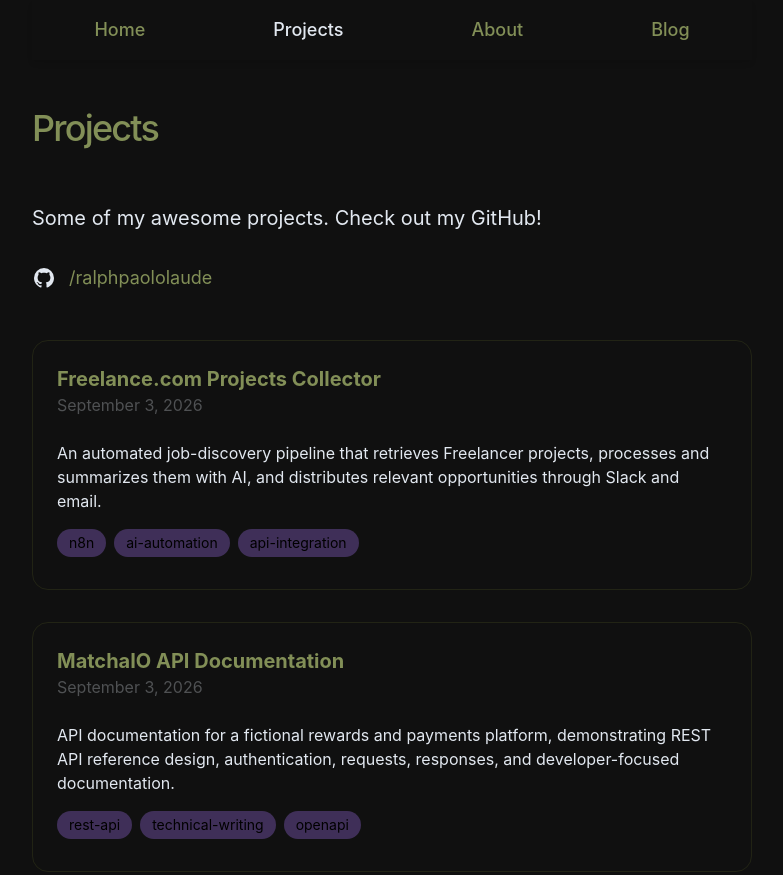
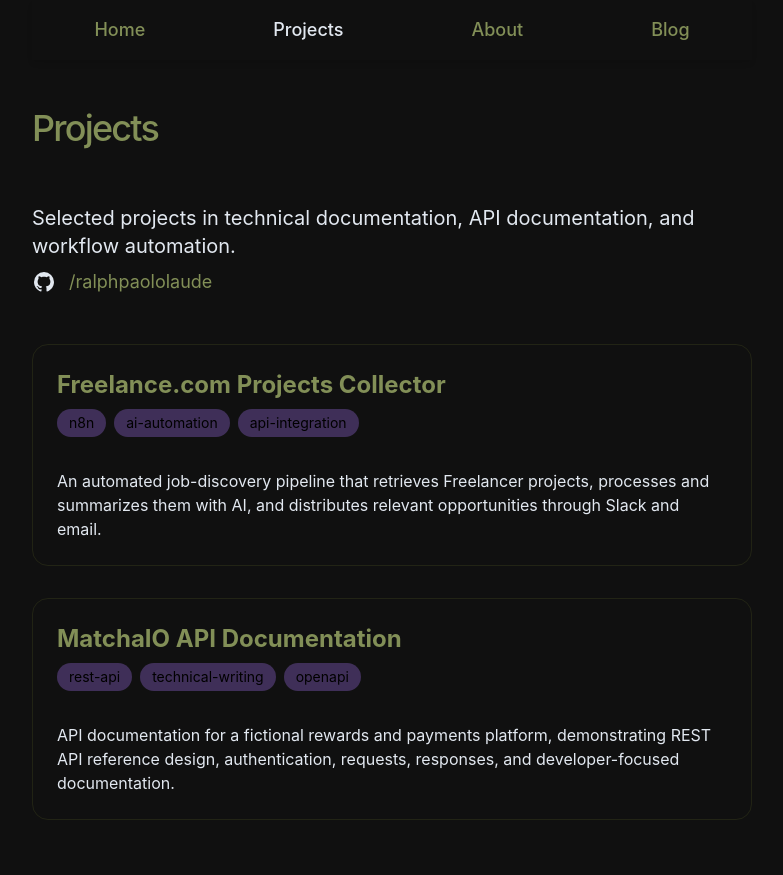
Before and after one commit to ralphpaololaude/portfolio, an Astro site: page /projects in a window 1280 px wide. Shown: the top 875 px of the page, without its empty margins (248-1031 px from the left). Built offline with nearby package versions, Linux system fonts and the light colour scheme; Astro itself is replaced by a stand-in of ours.

Commit message:
Updated layout.

```diff
--- a/src/components/BlogPreview.astro
+++ b/src/components/BlogPreview.astro
@@ -17,7 +17,7 @@
 const imageHeight = 400; // Set appropriate default height
 ---
 
-<article class="my-8 p-6 rounded-2xl border border-neutral/20 hover:shadow-lg hover:shadow-primary-800/40 transition-shadow duration-300">
+<article class="my-8 p-6 rounded-2xl border border-neutral/20">
   {
   image && (
     <a href={`/${dirName}/${post.id}`} class="block mb-4">
@@ -33,15 +33,20 @@
     </a>
   )}
   <header>
-    <h2 class="text-xl font-bold">
+    <h2 class="text-2xl font-bold">
       <a href={`/${dirName}/${post.id}`} class="font-serif text-primary-500 hover:text-white transition-all duration-200">
         {title}
       </a>
     </h2>
-    <div class="mb-6">
+  {tags && <PostTags tags={tags} />}
+  </header>
+  <p class="text-white mt-8">{description}</p>
+    {post.collection === 'blog' && (
+    <div class="mt-6">
       <PostDate date={date} />
     </div>
-  </header>
-  <p class="text-white my-4">{description}</p>
-  {tags && <PostTags tags={tags} />}
+    )}
+
+
+
 </article>
--- a/src/components/Prose.astro
+++ b/src/components/Prose.astro
@@ -21,13 +21,18 @@
     my-10
     "
     >
-    <p class="pb-0.5 flex text-sm text-white/40 gap-2">
+    <p class="pb-0.5 flex text-sm gap-2">
         <PostDate date={post.data.date} />
     </p>
     <h1 class="my-5 text-primary text-4xl">{post.data.title}</h1>
     <p class="pb-0.5 flex text-sm text-white/40 gap-2">
         {post.data.tags && <PostTags tags={post.data.tags} />}
     </p>
+    {post.collection === 'projects' && (
+        <div>
+            <p class="text-white">{post.data.description}</p>
+        </div>
+    )}
 
     <slot/>
 </div>
--- a/src/pages/projects/[...page].astro
+++ b/src/pages/projects/[...page].astro
@@ -27,11 +27,11 @@
 
 <BaseLayout pageTitle="Projects | Ralph Laude">
   <Section  text="Projects" href="projects">
-    <p class="text-white mb-4 lg:text-xl">
-      Some of my awesome projects. Check out my GitHub!
+    <p class="text-white mb-2 lg:text-xl">
+      Selected projects in technical documentation, API documentation, and workflow automation.
     </p>
 
-    <span class="text-white lg:text-lg py-4 gap-1 flex items-center">
+    <span class="text-white lg:text-lg pb-4 gap-1 flex items-center">
       <Icon name="github" size="24" />&nbsp;<a class="text-primary-500 hover:text-white transition-colors"
         href="https://github.com/ralphpaololaude"
         target="_blank" rel="noopener noreferrer">
```
